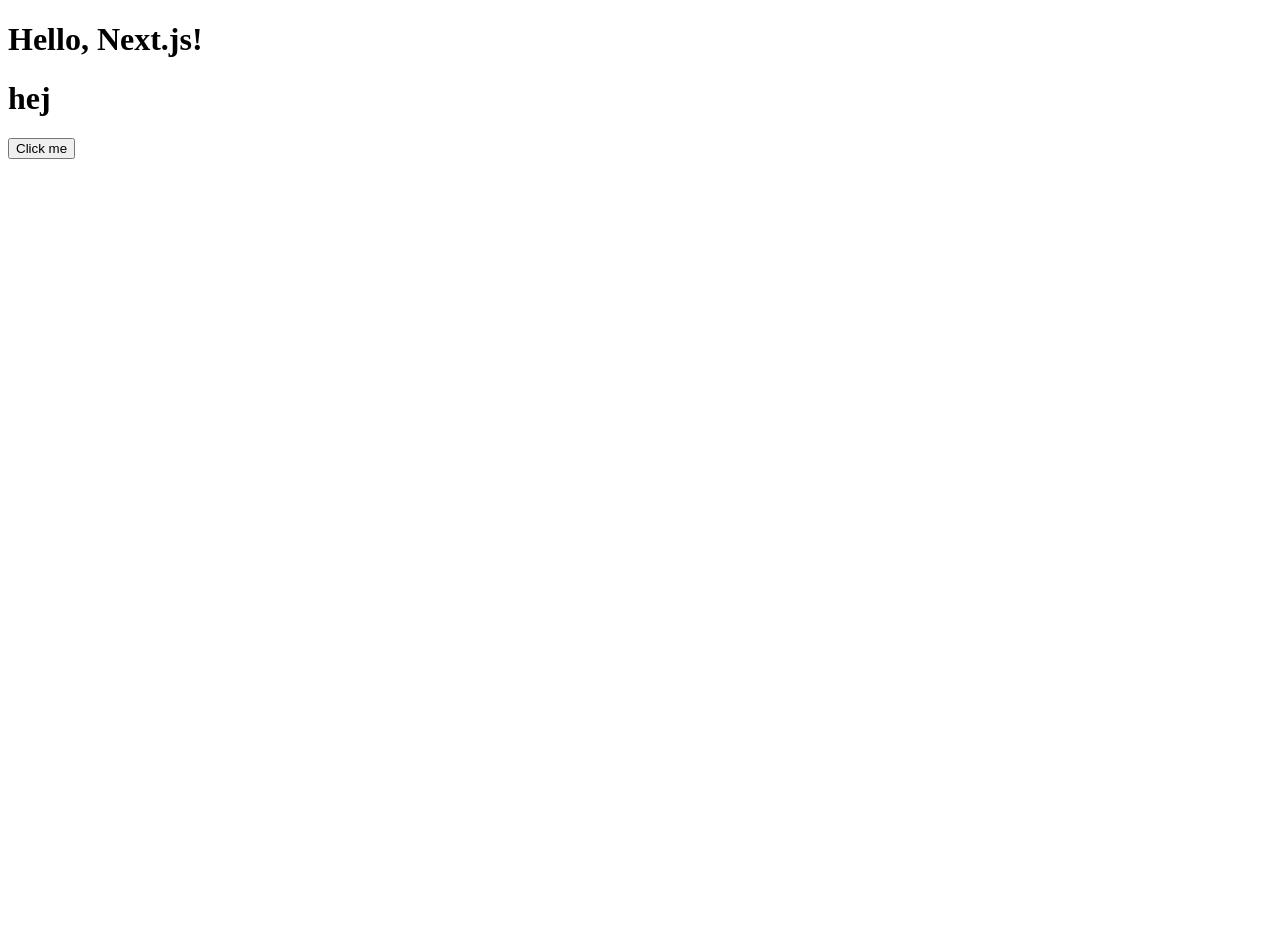
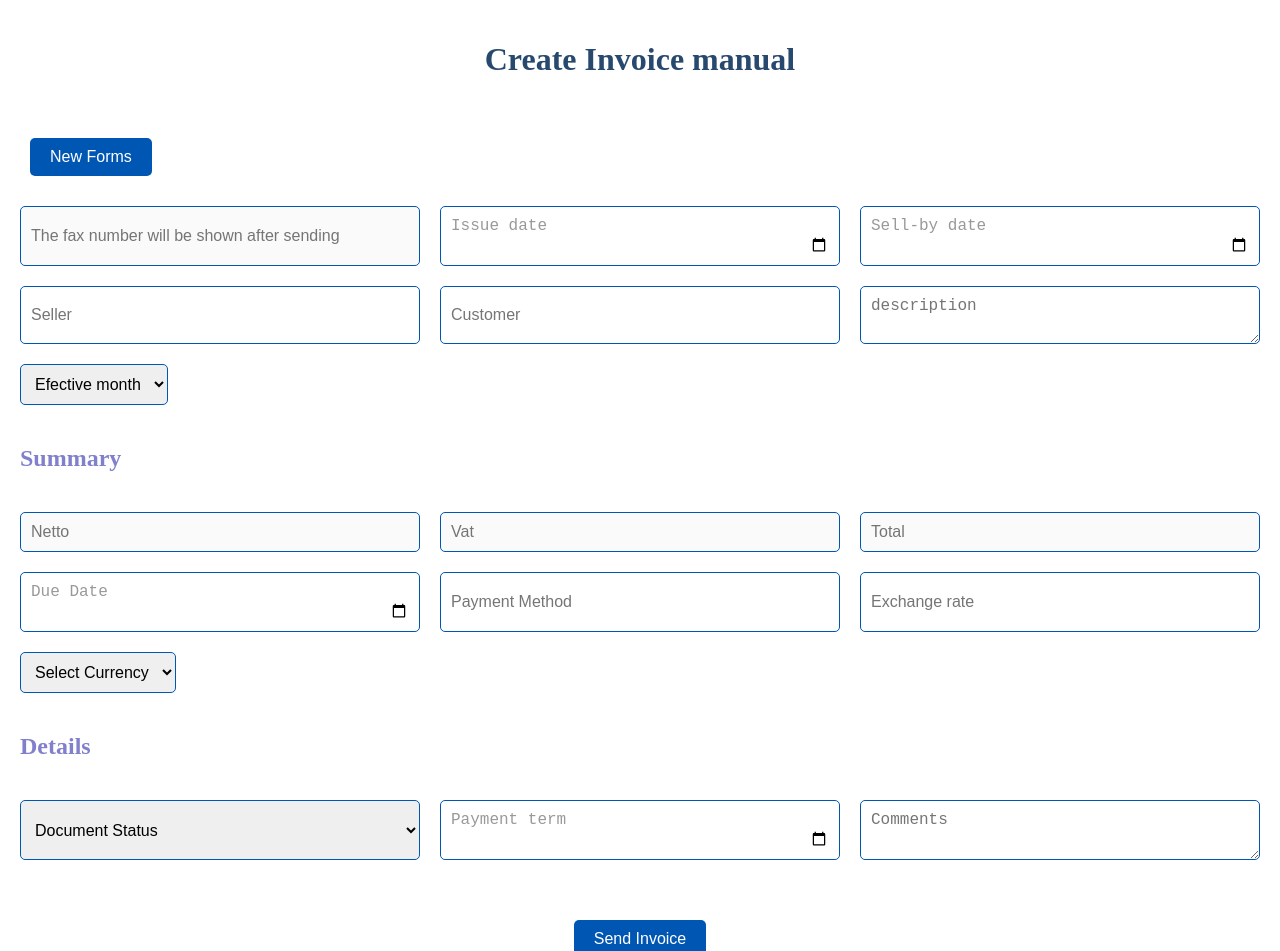
Before and after one commit to KacperLewicki/Invoices-System, a Next.js app in the folder invoices-system/: page / in a window 1280 px wide. Shown: the top 951 px of the page. Before the commit the page ends 800 px from the top, so only its background shows below. Built offline with nearby package versions, Linux system fonts and the light colour scheme.

Commit message:
add new content in project - template invoice - tsx and css

```diff
--- a/invoices-system/src/app/page.tsx
+++ b/invoices-system/src/app/page.tsx
@@ -4,7 +4,6 @@
 
 return (
 <>
- <h1>Hello, Next.js!</h1>
   <Invoice />
 </>
 )
--- /dev/null
+++ b/invoices-system/src/components/template/invoice/invoice.css
@@ -0,0 +1,120 @@
+.invoices_forms {
+
+    display: grid;
+    grid-template-columns: repeat(3, 400px);
+    grid-gap: 20px;
+    justify-content: center;
+    align-items: right;
+    overflow: hidden;
+
+  }
+
+  .h1_create_invoices {
+
+    color: #28496e;
+    padding: 20px 0;
+    text-align: center;
+    margin-bottom: 30px;
+
+  }
+
+  .summaryh2 {
+
+    grid-column: span 3;
+    grid-row: span 3;
+    color: rgb(128, 128, 204);
+  }
+
+  .detailsh2 {
+
+    grid-column: span 3;
+    grid-row: span 3;
+    color: rgb(128, 128, 204);
+
+  }
+
+  .inputValue_invoices {
+
+    padding: 10px;
+    border: 1px solid #0056b3;
+    border-radius: 5px;
+    font-size: 16px;
+
+  }
+
+  .invoiceCreateButton {
+
+    grid-column: 2;
+    grid-row: 16;
+    width: fit-content;
+    justify-self: center;
+    align-items: center;
+    background-color: #0056b3;
+    color: white;
+    border: none;
+    margin-top: 20px;
+    padding: 10px 20px;
+    border-radius: 5px;
+    font-size: 16px;
+    cursor: pointer;
+    transition: background-color 0.3s ease;
+
+  }
+
+  .addNewFormButton {
+
+    grid-column: 1/-1;
+    grid-row: 1;
+    background-color: #0056b3;
+    color: white;
+    border: none;
+    width: fit-content;
+    justify-self: start;
+    align-items: center;
+    margin: 10px;
+    padding: 10px 20px;
+    border-radius: 5px;
+    font-size: 16px;
+    cursor: pointer;
+    transition: background-color 0.3s ease;
+
+  }
+
+  .invoiceCreateButton:hover {
+
+    background-color: green;
+
+  }
+
+  .addNewFormButton:hover {
+
+    background-color: green;
+
+  }
+
+  input[type="date"]::before {
+
+    color: #999999;
+    content: attr(placeholder);
+
+  }
+
+  input[type="date"] {
+
+    color: #ffffff;
+
+  }
+
+  input[type="date"]:focus,
+  input[type="date"]:valid {
+
+    color: #666666;
+
+  }
+
+  input[type="date"]:focus::before,
+  input[type="date"]:valid::before {
+
+    content: "" !important;
+
+  }
--- a/invoices-system/src/components/template/invoice/invoice.tsx
+++ b/invoices-system/src/components/template/invoice/invoice.tsx
@@ -1,19 +1,84 @@
 "use client";
 
 import React from 'react';
+import "./invoice.css";
 
-const Invoice = () => {
-
-  const handleClick = () => {
-    console.log('Invoice clicked');
-  };
+const Invoice = (props: any) => {
 
   return (
-    <div>
-      <h1>hej</h1>
-        <button onClick={handleClick}>Click me</button>
-    </div>
-  );
-};
+    <>
+      <h1 className='h1_create_invoices'>Create Invoice manual</h1>
+
+      <form className='invoices_forms'>
+
+        <button type='button' className='addNewFormButton'>New Forms</button>
+
+        <input className='inputValue_invoices' title='Name Invoice' name='nameInvoice' type='text' disabled placeholder='The fax number will be shown after sending' />
+        <input className='inputValue_invoices' title='Data Invoice' name='dataInvoice' type="date" required placeholder='Issue date' />
+        <input className='inputValue_invoices' title='Data Invocie Sell' name='dataInvoiceSell' type='date' placeholder='Sell-by date' required />
+        <input className='inputValue_invoices' title='Seller' name='seller' type="text" placeholder='Seller' />
+        <input className='inputValue_invoices' title='Customer' name='customerName' type='text' placeholder='Customer' />
+
+        <textarea className='inputValue_invoices' title='Description' name='description' placeholder='description' />
+
+        <label>
+          <select className='inputValue_invoices' title='Efective Month' name="EfectiveMonth">
+            <option hidden>Efective month</option>
+            <option>January</option>
+            <option>February</option>
+            <option>March</option>
+            <option>April</option>
+            <option>May</option>
+            <option>June</option>
+            <option>July</option>
+            <option>August</option>
+            <option>September</option>
+            <option>October</option>
+            <option>November</option>
+            <option>December</option>
+          </select>
+        </label>
+
+        <h2 className='summaryh2'>Summary</h2>
+
+        <input className='inputValue_invoices' title='Summary Netto' type='Number' name='summaryNetto' placeholder='Netto' disabled />
+        <input className='inputValue_invoices' title='Summary Vat' type='Number' name='summaryVat' placeholder='Vat' disabled />
+        <input className='inputValue_invoices' title='Summary Brutto' type='Number' name='summaryBrutto' placeholder='Total' disabled />
+        <input className='inputValue_invoices' title='Due Date' name='DueDate' type='date' placeholder='Due Date' required />
+        <input className='inputValue_invoices' title='Payment Method' name='paymentMethod' placeholder='Payment Method' />
+        <input className='inputValue_invoices' title='Exchange Rate' type='Number' name='ExchangeRate' placeholder='Exchange rate' />
+
+        <label>
+          <select className='inputValue_invoices' title='Currency' name="currency">
+            <option hidden>Select Currency</option>
+            <option>PLN</option>
+            <option>EUR</option>
+            <option>USD</option>
+          </select>
+        </label>
+
+        <h2 className='detailsh2'>Details</h2>
+
+        <select className='inputValue_invoices' title='Document Status' name="documentStatus">
+          <option hidden>Document Status</option>
+          <option>Issued</option>
+          <option>Paid</option>
+          <option>Partly Paid</option>
+          <option>Settled</option>
+          <option>Corrected</option>
+        </select>
+
+        <input className='inputValue_invoices' title='Payment  Term' name='PaymentTerm' type='date' placeholder='Payment term' required />
+
+        <textarea className='inputValue_invoices' title='Comments' name='comments' placeholder='Comments' />
+
+        <button className='invoiceCreateButton' type='submit'> Send Invoice </button>
+
+      </form>
+    </>
+
+  )
+
+}
 
 export default Invoice;
```
